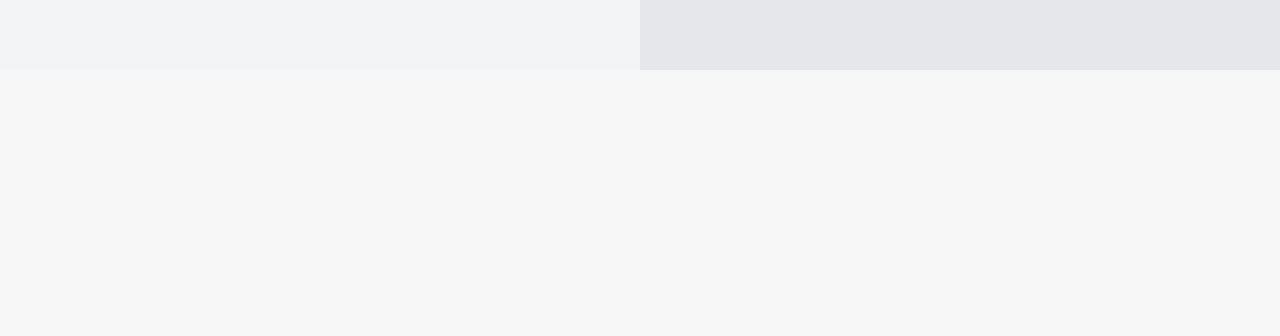
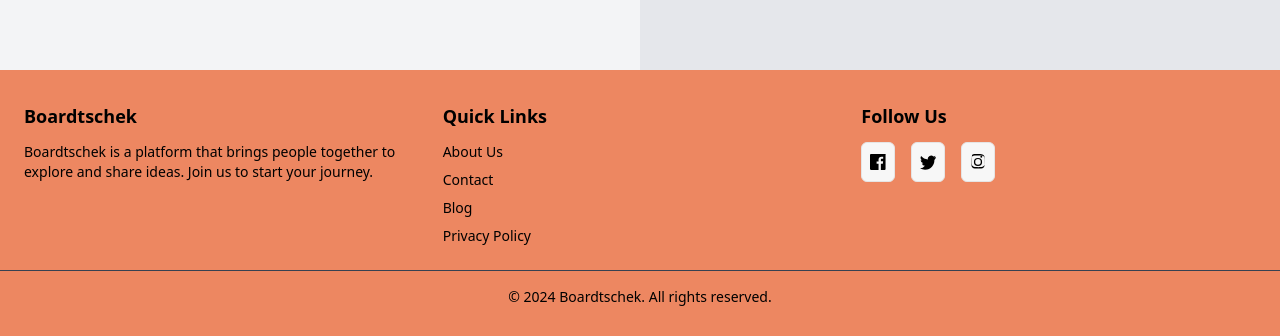
Before and after one commit to iva7777/BoardtschekWeb, a React (Vite) app in the folder Boardtschek.FrondEnd/: page /login in a window 1280 px wide. Shown: the part 730-1066 px from the top of the page. Before the commit the page ends 800 px from the top, so only its background shows below. Built offline with nearby package versions, Linux system fonts and the light colour scheme; no server answers.

Commit message:
Add header and footer

```diff
--- a/Boardtschek.FrondEnd/src/App.tsx
+++ b/Boardtschek.FrondEnd/src/App.tsx
@@ -4,6 +4,7 @@ import { CreateAccount } from "./components/Auth/CreateAccount";
 import Homepage from "./components/Homepage/Homepage";
 import AuthGuard from "./guards/AuthGuard";
 import GuestGuard from "./guards/GuestGuard";
+import Footer from "./components/Shared/Footer";
 
 function App() {
     return (
@@ -35,6 +36,8 @@ function App() {
                 />
                 <Route path="/" element={<Navigate to="/login" replace />} />
             </Routes>
+            {/* Footer */}
+            <Footer />
         </BrowserRouter>
     );
 }
--- a/Boardtschek.FrondEnd/src/components/Shared/Footer.tsx
+++ b/Boardtschek.FrondEnd/src/components/Shared/Footer.tsx
@@ -0,0 +1,90 @@
+import React from "react";
+import { Button } from "@/components/ui/button";
+
+const Footer: React.FC = () => {
+    return (
+        <footer className="text-gray-200 py-8" style={{ backgroundColor: "#ed8761" }}>
+            <div className="max-w-7xl mx-auto px-6 grid grid-cols-1 md:grid-cols-3 gap-6">
+                {/* About Section */}
+                <div>
+                    <h2 className="text-lg font-bold text-black mb-3">Boardtschek</h2>
+                    <p className="text-sm text-black">
+                        Boardtschek is a platform that brings people together to explore and share ideas. Join us to start your journey.
+                    </p>
+                </div>
+
+                {/* Links Section */}
+                <div>
+                    <h2 className="text-lg font-bold text-black mb-3">Quick Links</h2>
+                    <ul className="space-y-2 text-sm">
+                        <li>
+                            <a href="/about" className="text-black">
+                                About Us
+                            </a>
+                        </li>
+                        <li>
+                            <a href="/contact" className="text-black">
+                                Contact
+                            </a>
+                        </li>
+                        <li>
+                            <a href="/blog" className="text-black">
+                                Blog
+                            </a>
+                        </li>
+                        <li>
+                            <a href="/privacy" className="text-black">
+                                Privacy Policy
+                            </a>
+                        </li>
+                    </ul>
+                </div>
+
+                {/* Social Media Section */}
+                <div>
+                    <h2 className="text-lg font-bold text-black mb-3">Follow Us</h2>
+                    <div className="flex space-x-4">
+                        <Button variant="outline" className="p-2">
+                            <span className="sr-only">Facebook</span>
+                            <svg
+                                xmlns="http://www.w3.org/2000/svg"
+                                fill="black"
+                                viewBox="0 0 24 24"
+                                className="h-6 w-6 text-gray-200"
+                            >
+                                <path d="M22.675 0H1.325C.593 0 0 .593 0 1.325v21.351C0 23.406.593 24 1.325 24h11.495v-9.294H9.905v-3.622h2.916V8.413c0-2.89 1.764-4.465 4.34-4.465 1.235 0 2.296.092 2.603.133v3.021l-1.786.001c-1.403 0-1.675.668-1.675 1.647v2.164h3.346l-.436 3.622h-2.91V24h5.703c.73 0 1.324-.594 1.324-1.325V1.325C24 .593 23.406 0 22.675 0z" />
+                            </svg>
+                        </Button>
+                        <Button variant="outline" className="p-2">
+                            <span className="sr-only">Twitter</span>
+                            <svg
+                                xmlns="http://www.w3.org/2000/svg"
+                                fill="black"
+                                viewBox="0 0 24 24"
+                                className="h-6 w-6 text-black-200"
+                            >
+                                <path d="M24 4.557a9.828 9.828 0 01-2.828.775 4.932 4.932 0 002.165-2.723 9.865 9.865 0 01-3.127 1.195 4.918 4.918 0 00-8.379 4.482c-4.086-.2-7.715-2.165-10.141-5.144a4.932 4.932 0 001.524 6.573 4.89 4.89 0 01-2.228-.616v.061a4.917 4.917 0 003.946 4.827 4.902 4.902 0 01-2.224.084 4.92 4.92 0 004.6 3.42A9.869 9.869 0 010 21.54a13.94 13.94 0 007.548 2.213c9.058 0 14.01-7.514 14.01-14.015 0-.213-.005-.426-.015-.637A10.02 10.02 0 0024 4.557z" />
+                            </svg>
+                        </Button>
+                        <Button variant="outline" className="p-2">
+                            <span className="sr-only">Instagram</span>
+                            <svg
+                                xmlns="http://www.w3.org/2000/svg"
+                                fill="black"
+                                viewBox="0 0 24 24"
+                                className="h-6 w-6 text-black-200"
+                            >
+                                <path d="M12 2.163c3.204 0 3.584.012 4.85.07 1.366.062 2.633.313 3.608 1.29.975.976 1.226 2.243 1.288 3.608.058 1.267.07 1.646.07 4.849s-.012 3.583-.07 4.849c-.062 1.366-.313 2.633-1.288 3.608-.975.975-2.242 1.227-3.608 1.288-1.267.058-1.646.07-4.849.07s-3.583-.012-4.849-.07c-1.366-.062-2.633-.313-3.608-1.288-.975-.975-1.226-2.242-1.288-3.608C2.175 15.584 2.163 15.204 2.163 12s.012-3.583.07-4.849c.062-1.366.313-2.633 1.288-3.608.975-.975 2.242-1.226 3.608-1.288C8.417 2.175 8.796 2.163 12 2.163zm0-2.163C8.741 0 8.332.015 7.052.07c-1.393.062-2.812.324-3.955 1.467C2.965 2.964 2.704 4.383 2.642 5.776c-.056 1.281-.071 1.69-.071 4.224s.015 2.943.071 4.224c.062 1.393.324 2.812 1.467 3.955 1.143 1.143 2.562 1.405 3.955 1.467 1.281.056 1.69.071 4.224.071s2.943-.015 4.224-.071c1.393-.062 2.812-.324 3.955-1.467 1.143-1.143 1.405-2.562 1.467-3.955.056-1.281.071-1.69.071-4.224s-.015-2.943-.071-4.224c-.062-1.393-.324-2.812-1.467-3.955-1.143-1.143-2.562-1.405-3.955-1.467C15.584.015 15.204 0 12 0zm0 5.838a6.162 6.162 0 100 12.324 6.162 6.162 0 000-12.324zm0 10.162a4.162 4.162 0 110-8.324 4.162 4.162 0 010 8.324zm6.406-11.845a1.44 1.44 0 11-2.881 0 1.44 1.44 0 012.881 0z" />
+                            </svg>
+                        </Button>
+                    </div>
+                </div>
+            </div>
+            <div className="border-t border-gray-700 mt-6 pt-4 text-center text-sm text-black">
+                © {new Date().getFullYear()} Boardtschek. All rights reserved.
+            </div>
+        </footer>
+    );
+};
+
+export default Footer;
--- a/Boardtschek.FrondEnd/src/components/Shared/Header.tsx
+++ b/Boardtschek.FrondEnd/src/components/Shared/Header.tsx
@@ -1,6 +1,7 @@
-import React, {useState} from "react";
+import React, { useState } from "react";
 import logo from "@/assets/logo.svg";
-import {logout} from "@/lib/utils.ts";
+import { logout } from "@/lib/utils.ts";
+import { Link } from "react-router-dom";
 
 const Header: React.FC = () => {
   const [isDropdownOpen, setIsDropdownOpen] = useState(false);
@@ -13,22 +14,20 @@ const Header: React.FC = () => {
       <div className="max-w-7xl mx-auto flex items-center justify-between px-8">
         {/* Logo */}
         <div className="flex items-center space-x-3">
-            <img src={logo} alt="Logo" className="h-8 w-auto"/>
+          <Link to="/">
+            <img src={logo} alt="Logo" className="h-8 w-auto" />
+          </Link>
+          <Link to="/">
             <span className="text-xl font-bold text-[#FFC857]">Boardtschek</span>
+          </Link>
         </div>
         {/* Navigation Links */}
         <nav className="space-x-8 text-sm font-medium">
-            <a href="#" className="hover:text-[#FFC857]">
-              Link 1
+          <a href="#" className="hover:text-[#333]">
+            All Games
           </a>
-            <a href="#" className="hover:text-[#FFC857]">
-              Link 2
-            </a>
-            <a href="#" className="hover:text-[#FFC857]">
-              Link 3
-            </a>
-            <a href="#" className="hover:text-[#FFC857]">
-              Link 4
+          <a href="#" className="hover:text-[#333]">
+            My Rented Games
           </a>
         </nav>
 
```
Lines whose indentation alone changed are shown as unchanged.
